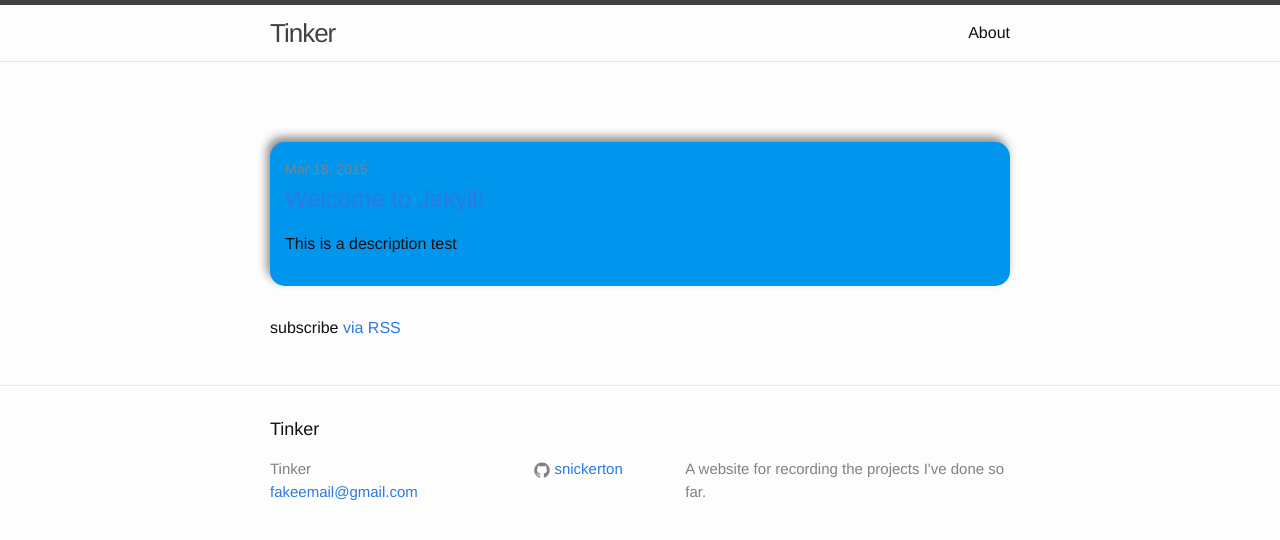
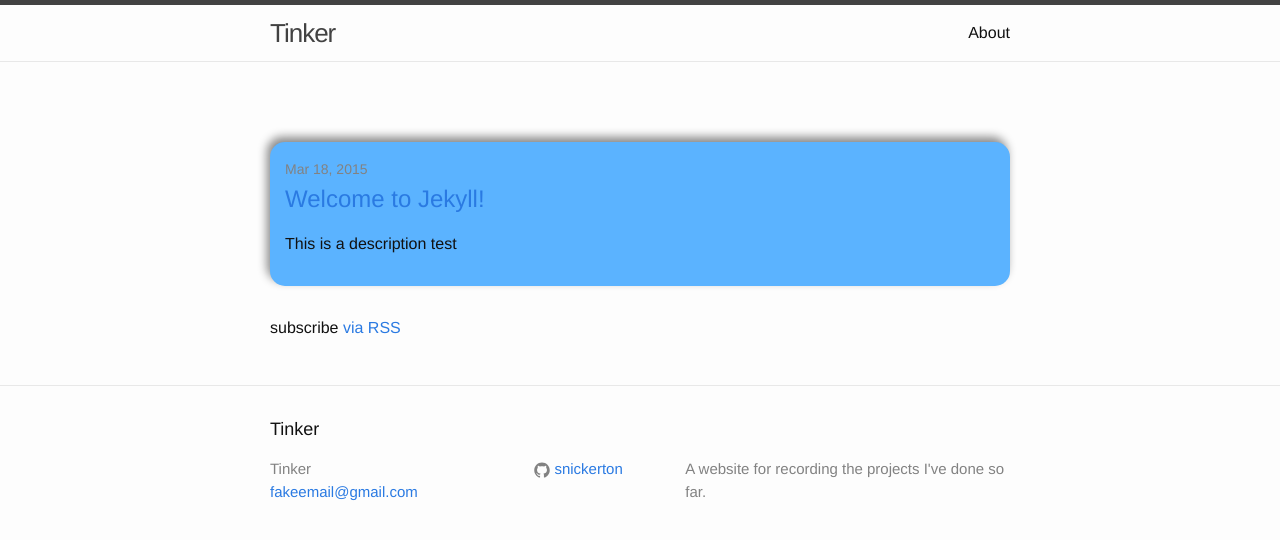
Before and after one commit to snickerton/snickerton.github.legacy, a Jekyll site: the page built from index.html, in a window 1280 px wide. Shown: the top 540 px of the page. Built offline with Jekyll 4.4.1, drawn with Linux system fonts in a browser that asks for light colours.

Commit message:
Update main.scss

```diff
--- a/css/main.scss
+++ b/css/main.scss
@@ -36,7 +36,7 @@
     border: 0px solid;
     border-radius: 15px;
     padding:15px;
-    background: rgba(0,150,238, 1);
+    background: rgba(91,179,255, 1);
     transition: all 1s ease;
 }
 .post-card:hover img {
```
